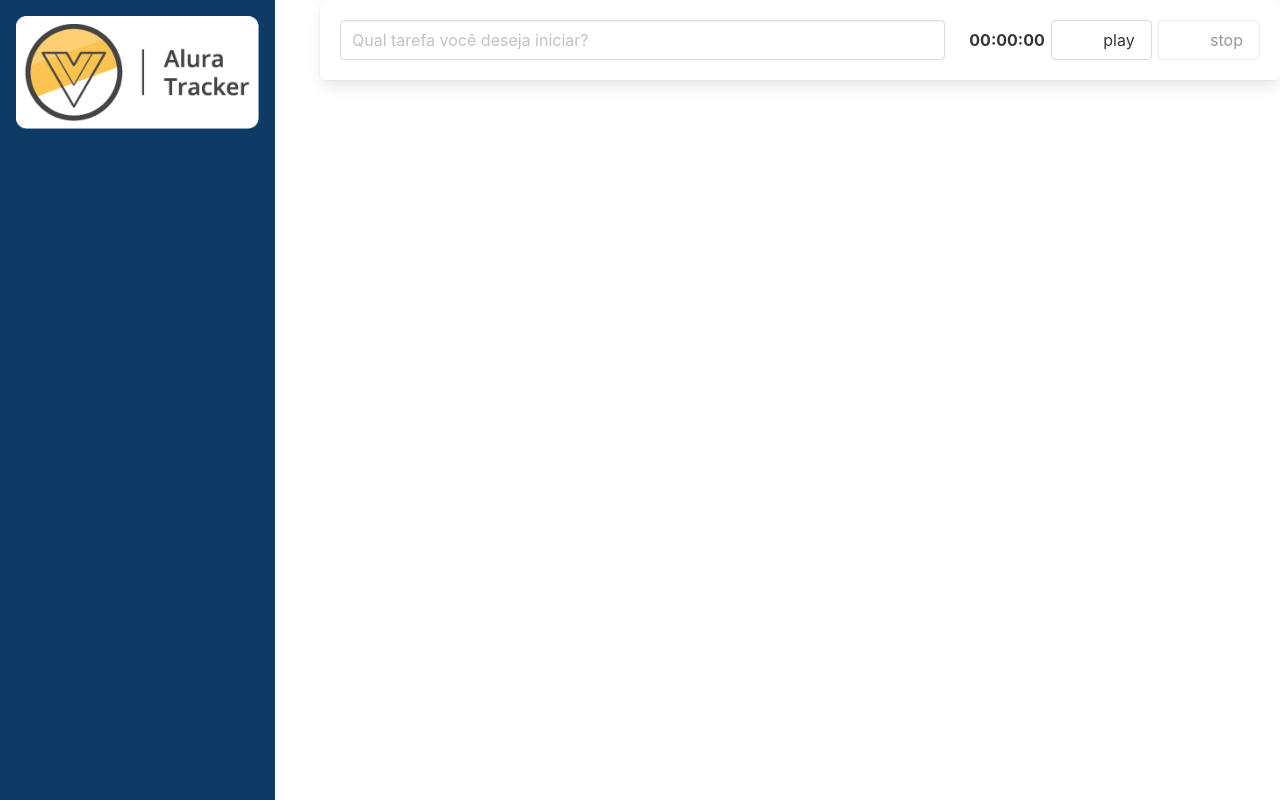
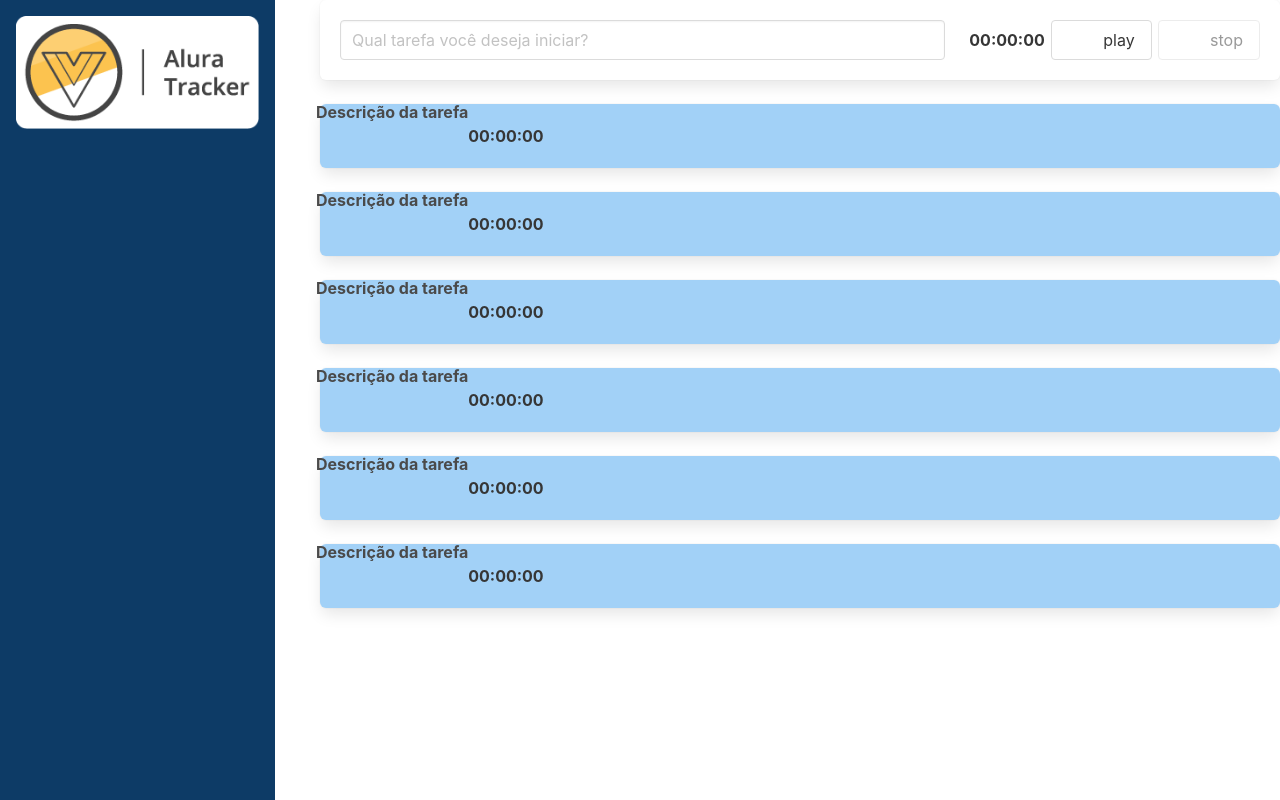
Before and after one commit to netsoncavina/alura-tracker, a Vue app: page / in a window 1280 px wide. Built offline with nearby package versions, Linux system fonts and the light colour scheme; the HTML template or start-up script is replaced by a standard one.

Commit message:
desenvolvimento do componente tarefa

```diff
--- a/src/App.vue
+++ b/src/App.vue
@@ -5,6 +5,14 @@
     </div>
     <div class="column is-three-quarter">
       <Formulario />
+      <div class="lista">
+        <Tarefa />
+        <Tarefa />
+        <Tarefa />
+        <Tarefa />
+        <Tarefa />
+        <Tarefa />
+      </div>
     </div>
   </main>
 </template>
@@ -13,11 +21,13 @@
 import { defineComponent } from "vue";
 import BarraLateral from "./components/BarraLateral.vue";
 import Formulario from "./components/Formulario.vue";
+import Tarefa from "./components/Tarefa.vue";
 export default defineComponent({
   name: "App",
   components: {
     BarraLateral,
     Formulario,
+    Tarefa,
   },
 });
 </script>
--- a/src/components/Cronometro.vue
+++ b/src/components/Cronometro.vue
@@ -14,7 +14,6 @@
     tempoEmSegundos: {
       type: Number,
       default: 0,
-      required: true,
     },
   },
   computed: {
--- /dev/null
+++ b/src/components/Tarefa.vue
@@ -0,0 +1,28 @@
+<template>
+  <div class="box has-text-weight-bold">
+    <div class="columns">
+      <div class="columns is-7">Descrição da tarefa</div>
+      <div class="column">
+        <Cronometro />
+      </div>
+    </div>
+  </div>
+</template>
+
+<script lang="ts">
+import { defineComponent } from "vue";
+import Cronometro from "./Cronometro.vue";
+
+export default defineComponent({
+  name: "TarefaVue",
+  components: {
+    Cronometro,
+  },
+});
+</script>
+
+<style scoped>
+.box {
+  background-color: #a2d1f7;
+}
+</style>
```
